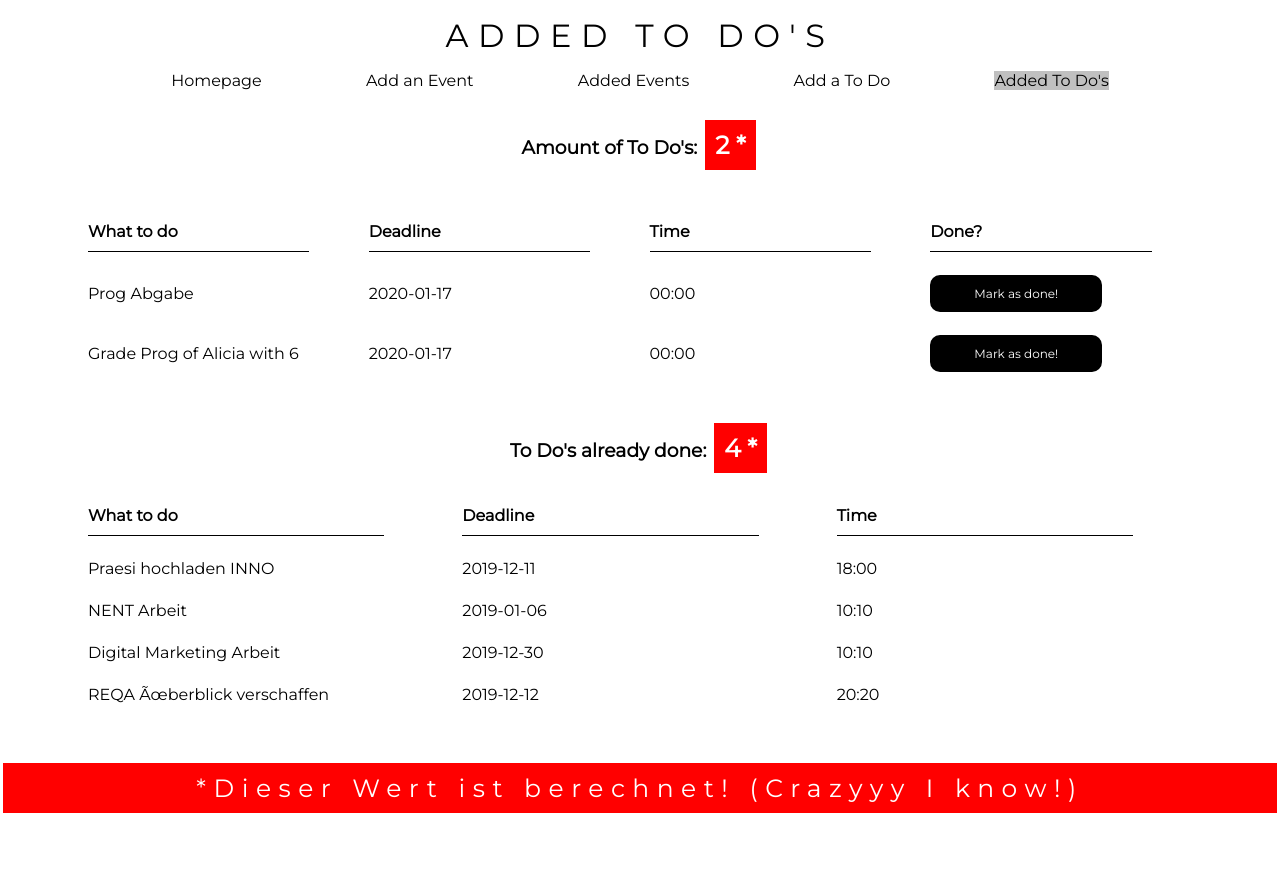
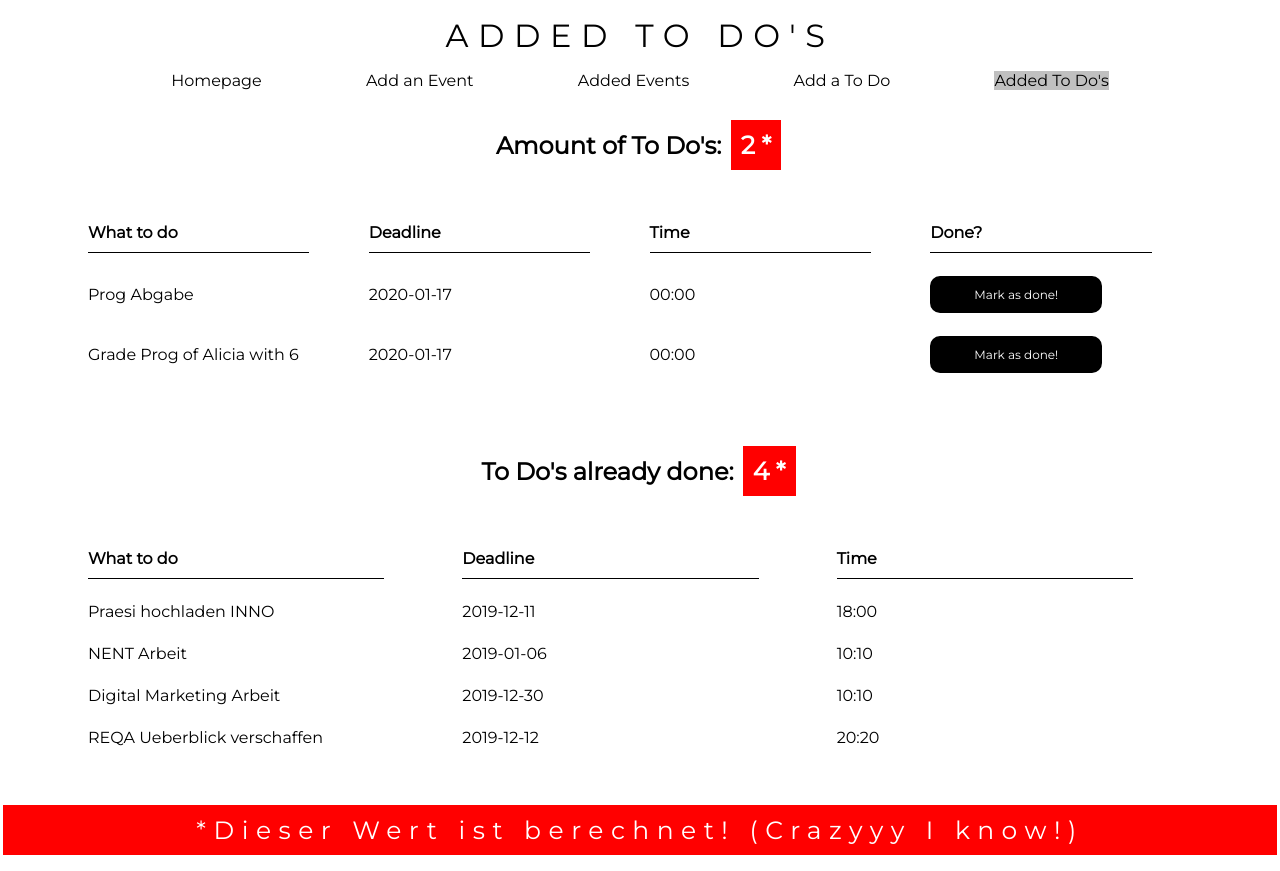
Before and after one commit to aliciafaeh/prog2, a Flask app: page /todosanzeige in a window 1280 px wide. Before the commit the page ends 813 px from the top, so only its background shows below. Run offline with Flask 2, Linux system fonts and the light colour scheme.

Commit message:
Umlaute
Have to figure out why ä ü ö doesn't work :(

```diff
--- a/alice_plan/data/data.json
+++ b/alice_plan/data/data.json
@@ -111,7 +111,7 @@
         "zeitlich": "10:10"
       },
       "REQA Ãœberblick verschaffen": {
-        "was_machen": "REQA Ãœberblick verschaffen",
+        "was_machen": "REQA Ueberblick verschaffen",
         "wann_deadline": "2019-12-12",
         "zeitlich": "20:20"
       }
--- a/alice_plan/templates/todosanzeige.html
+++ b/alice_plan/templates/todosanzeige.html
@@ -14,7 +14,7 @@
     </div>
 
 
-<h3 class="vierzig">Amount of To Do's: <span class="berechnung">{{ daten['todos']['open']|length }} *</span></h3>
+<h2>Amount of To Do's: <span class="berechnung">{{ daten['todos']['open']|length }} *</span></h2>
   {%if daten['todos']['open'].items()%}
     <table class="table">
         <col width="230">
@@ -36,10 +36,10 @@
 
     </table>
     {% else %}
-    <h1>Keine offenen Todos</h1>
+    <h1>No open To Do's</h1>
     {% endif %}
 
-<h3 style="margin-bottom: 0;">To Do's already done: <span class="berechnung">{{ daten['todos']['done']|length }} *</span></h3>
+<h2>To Do's already done: <span class="berechnung">{{ daten['todos']['done']|length }} *</span></h2>
 {%if daten['todos']['done'].items()%}
     <table class="table">
         <col width="230">
@@ -58,7 +58,7 @@
 
     </table>
     {% else %}
-    <h1>Keine abgeschlossenen Todos</h1>
+    <h1>No finished To Do's</h1>
     {% endif %}
 
 <h1 class="berechnung">*Dieser Wert ist berechnet! (Crazyyy I know!)</h1>
```
Lines whose indentation alone changed are shown as unchanged.
